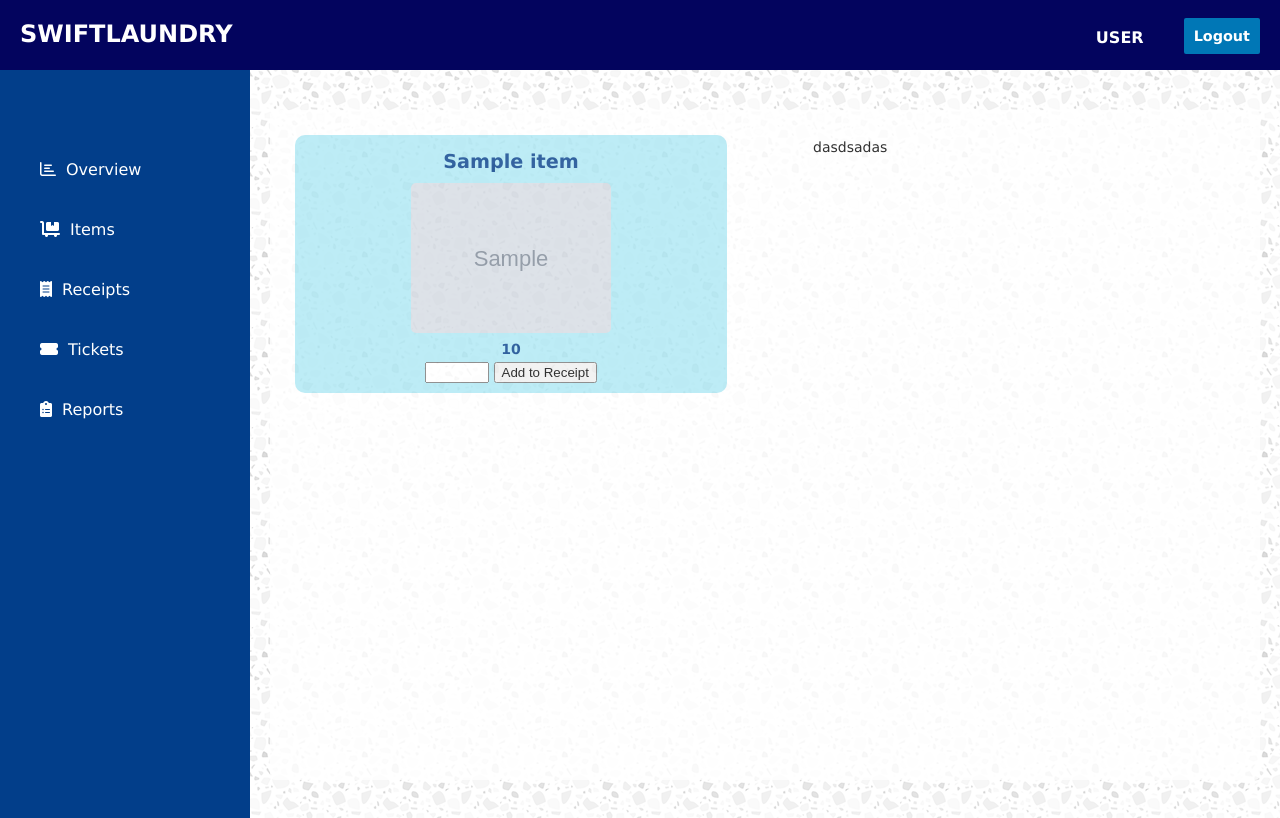
After one commit to Mendeir/SwiftLaundry, a PHP site: page /dashboard_receipts.php in a window 1280 px wide. The commit adds this page. Run offline with PHP 8.4, Linux system fonts and the light colour scheme; tables that the repository leaves empty or names only in its code hold one stand-in row (values such as "Sample post"); grey boxes marked "Sample" are stand-in pictures.

Commit message:
Rough redesign implemented

```diff
--- a/css/dashboard_style.css
+++ b/css/dashboard_style.css
@@ -139,7 +139,7 @@ section .content-items {
     clear:both;
 }
 
-.content-items .card {
+.card {
     background-color: #ADE8F4;
     border-radius: 10px;
     padding: 10px;
@@ -148,7 +148,7 @@ section .content-items {
 
 .item-container {
     display: grid;
-    grid-template-columns: 1fr 1fr 1fr 1fr 1fr 1fr 1fr 1fr;
+    grid-template-columns: repeat(auto-fit, minmax(12rem, 1fr));
     grid-column-gap: 20px;
     grid-row-gap: 20px
 }
@@ -220,3 +220,21 @@ section .content-items {
     text-align: center;
     color: #03045E;
 }
+
+section .receipt-items {
+    width: 45%;
+    float: left;
+    border-radius: 10px;
+    padding: 10px;
+    text-align: center;
+}
+
+
+section .receipt-orders {
+    width: 45%;
+    float: right;
+}
+
+#add-to-receipt {
+
+}
--- a/dashboard_items.php
+++ b/dashboard_items.php
@@ -23,9 +23,6 @@
                     <?php
                         include_once("db/db_SwiftLaundry_connection_script.php");
 
-                        if ($connection->connect_error) {
-                            die("Connection failed: ".$connection->connect_error);
-                        }
                         $sql_command = "SELECT item_name, price, image_path FROM items";
                         $result = $connection->query($sql_command);
 
--- /dev/null
+++ b/dashboard_receipts.php
@@ -0,0 +1,47 @@
+<?php include_once("db/db_SwiftLaundry_connection_script.php"); ?>
+
+<!DOCTYPE html>
+<html lang="en">
+<head>
+    <?php include_once("inc/head.inc") ?>
+</head>
+<body>
+    <?php include_once("inc/header.inc")  ?>
+
+    <section>
+        <div class="content">
+            <div class="receipt-items">
+                <div class="receipt-structure">
+                    <div class="item-container">
+                        <?php
+                            $sql_command = "SELECT item_name, price, image_path FROM items";
+                            $result = $connection->query($sql_command);
+
+                            if ($result-> num_rows > 0) {
+                                while($row = $result-> fetch_assoc()) {
+                                    echo '<div class="card">';
+                                        echo '<div class="product-name">'.$row["item_name"]."</div>";
+                                        echo ' <div class="image"><img src="'.$row["image_path"].'" alt="Item"></div>';
+                                        echo '<div class="price">'.$row["price"]."</div>";
+                                        ?>
+                                        <input type="number" name="quantity" min="1" max="999">
+                                        <input type="submit" name="add-to-receipt" id="add-to-receipt" value="Add to Receipt">
+                                    <?php
+                                    echo "</div>";
+                                }
+                            }
+                        ?>
+                    </div>
+                </div>
+            </div>
+
+            <div class="receipt-orders">
+                <p>
+                    dasdsadas
+                </p>
+            </div>
+        </div>
+    </section>
+
+</body>
+</html>
--- a/inc/header.inc
+++ b/inc/header.inc
@@ -12,7 +12,7 @@
 <nav>
     <a href="#"><i class="far fa-chart-bar"></i><span>Overview</span></a>
     <a href="dashboard_items.php"><i class="fas fa-dolly-flatbed"></i><span>Items</span></a>
-    <a href="#"><i class="fas fa-receipt"></i><span>Receipts</span></a>
+    <a href="dashboard_receipts.php"><i class="fas fa-receipt"></i><span>Receipts</span></a>
     <a href="#"><i class="fas fa-ticket-alt"></i><span>Tickets</span></a>
     <a href="#"><i class="fas fa-clipboard-list"></i><span>Reports</span></a>
 </nav>
```
